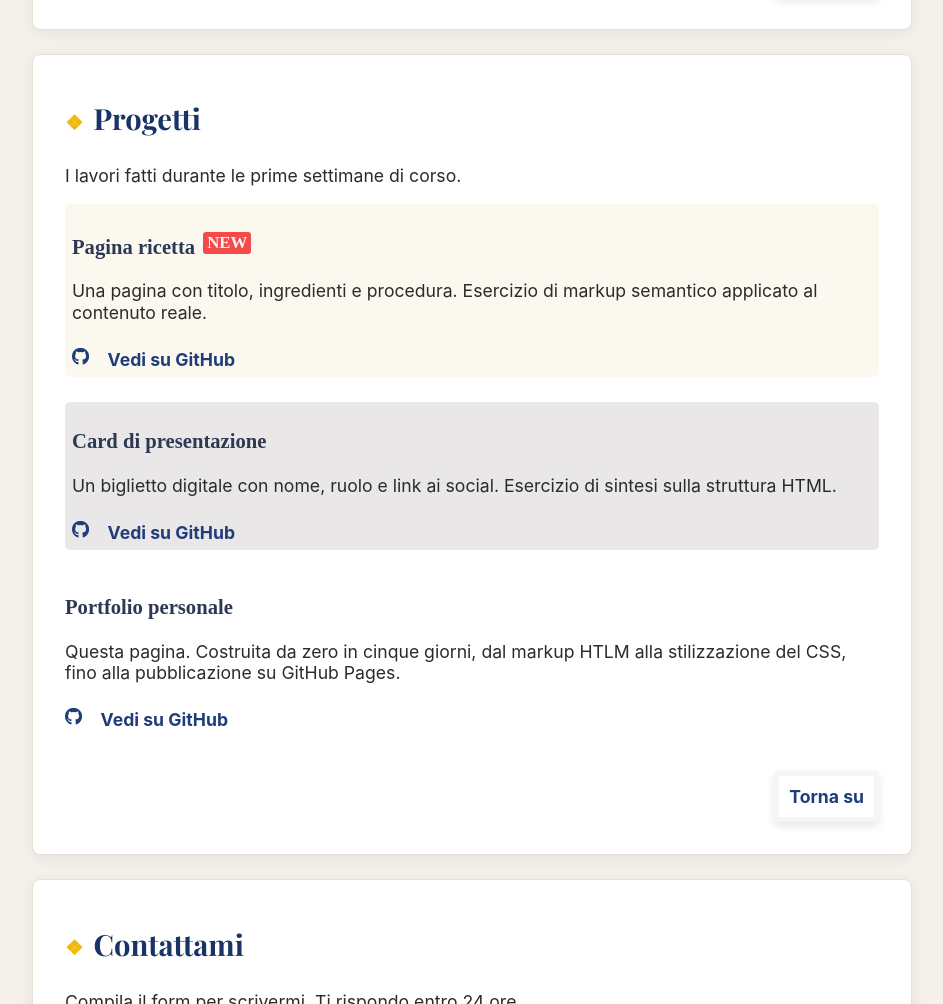
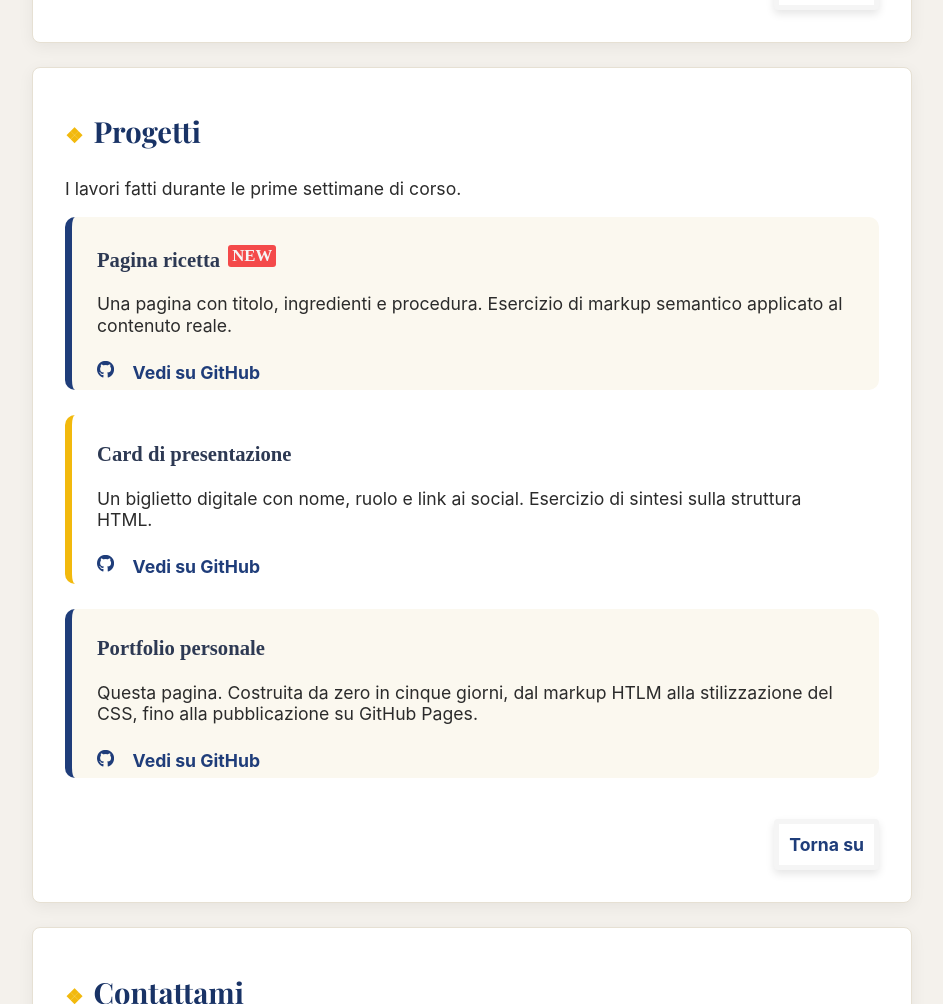
Before and after one commit to lisasciacca/progetto-settimana-1, a plain HTML site: page index.html in a window 1280 px wide. Shown: the part 2171-3175 px from the top of the page, without its empty margins (168-1111 px from the left). Drawn offline with nearby package versions, Linux system fonts and the light colour scheme; a web font is replaced by a local one.

Commit message:
Progetti fixed

```diff
--- a/assets/css/style.css
+++ b/assets/css/style.css
@@ -98,7 +98,7 @@ i {
 
 main {
     max-width: 920px;
-    margin-top: -120px;
+    margin-top: -107px;
     margin-left: auto;
     margin-right: auto;
     padding: 40px 20px;
@@ -304,7 +304,7 @@ table th {
     color: hsl(220, 60%, 25%);
     background-color: #F9F5EA;
     height: 2.5em;
-   /* padding-left: 1em; */
+    /* padding-left: 1em; */
 }
 
 table {
@@ -335,20 +335,21 @@ hover link nei progetti:
 link alla pagina progetti: hsl(220, 60%, 30%) - bordo hsl(45, 90%, 50%)
 hover link alla pagina progetti: hsl(220, 60%, 45%)*/
 
-.project-recipe,
-.project-card {
-
+section article {
     border-radius: 5px;
-    padding: 7px;
+    padding: 7px 25px;
     margin-bottom: 3%;
 }
 
-.project-recipe {
+section article:nth-child(odd){
     background-color: #FBF8EF;
+    border-left: 7px solid #1F3D7A;
+    border-radius: 10px 10px 10px 10px;
 }
 
-.project-card {
-    background-color: #e9e7e7;
+section article:nth-child(even) {
+    border-left: 7px solid #F2B90D;
+    border-radius: 10px 10px 10px 10px;
 }
 
 section article:last-of-type {
@@ -361,9 +362,9 @@ section article:last-of-type {
     font-weight: bold;
 }
 
-.vediSu:hover{
+.vediSu:hover {
     color: hsl(220, 60%, 45%);
-    border: hsl(45, 90%, 50%);
+    border-bottom: 2px solid hsl(45, 90%, 50%);
 }
 
 /*NEW content*/
--- a/index.html
+++ b/index.html
@@ -160,7 +160,7 @@
 
         <!--Sezione progetti-->
 
-        <section>
+        <section class="project">
             <h2 id="progetti">Progetti</h2>
             <p>I lavori fatti durante le prime settimane di corso.</p>
 
```
